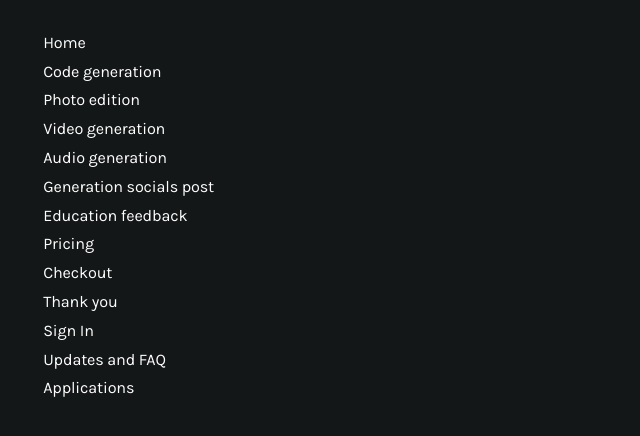
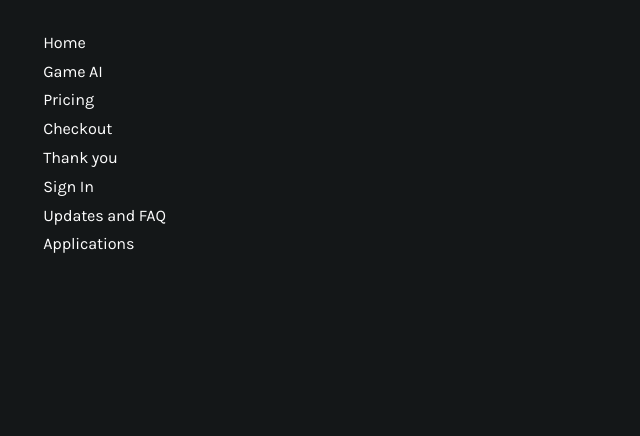
Before and after one commit to istvan-kreisz/GameGuideAI-frontend, a Next.js app: page /pagelist in a window 1280 px wide. Shown: the top 436 px of the page, without its empty margins (0-640 px from the left). Built offline with nearby package versions, Linux system fonts and the light colour scheme; what @rvxlab/tailwind-plugin-ios-full-height would draw is missing.

Commit message:
structure changes

```diff
--- a/constants/navigation.tsx
+++ b/constants/navigation.tsx
@@ -3,18 +3,18 @@ export const navigation = [
     title: "Ask Quest Questions",
     icon: "image-check",
     color: "#8E55EA",
-    url: "/photo-editing",
+    url: "/gameai-chat",
   },
   {
     title: "Ask World Questions",
     icon: "play-circle",
     color: "#D84C10",
-    url: "/video-generation",
+    url: "/gameai-chat",
   },
   {
     title: "Ask Open Ended Questions",
     icon: "trophy",
     color: "#0084FF",
-    url: "/education-feedback",
+    url: "/gameai-chat",
   },
 ];
--- a/mocks/chatHistory.tsx
+++ b/mocks/chatHistory.tsx
@@ -20,7 +20,7 @@ export const chatHistory = [
   },
   {
     id: "2",
-    title: "Photo retouch",
+    title: "Skyrim chat",
     content:
       "Write code (HTML, CSS and JS) for a simple form with 3 input fields and a dropdown with 2 buttons, cancel and send",
     users: [
@@ -29,7 +29,7 @@ export const chatHistory = [
       "/images/avatar-2.jpg",
     ],
     time: "Just now",
-    url: "/photo-editing",
+    url: "/gameai-chat",
   },
   {
     id: "3",
--- /dev/null
+++ b/pages/gameai-chat.tsx
@@ -0,0 +1,8 @@
+import type { NextPage } from "next";
+import GameAIPage from "@/templates/GameAIPage";
+
+const GameAI: NextPage = () => {
+  return <GameAIPage />;
+};
+
+export default GameAI;
--- a/pages/photo-editing.tsx
+++ /dev/null
@@ -1,8 +0,0 @@
-import type { NextPage } from "next";
-import PhotoEditingPage from "@/templates/PhotoEditingPage";
-
-const PhotoEditing: NextPage = () => {
-    return <PhotoEditingPage />;
-};
-
-export default PhotoEditing;
--- a/templates/ChatSamplePage/index.tsx
+++ b/templates/GameAIPage/index.tsx
@@ -6,14 +6,13 @@ import Question from "@/components/Question/Question";
 import Answer from "@/components/Answer/Answer";
 import Feedback from "@/components/Feedback/Feedback";
 
-const EducationFeedbackPage = () => {
+const GameAISamplePage = () => {
   const [message, setMessage] = useState<string>("");
 
   return (
     <Layout>
       <Chat title="Review test and provide feedback">
         <Question
-          document="Student-test.pdf"
           content="Review this test and provide feedback on how it can be improved or adjusted to better measure the student's knowledge and understanding of the subject being tested."
           time="Just now"
         />
@@ -31,4 +30,4 @@ const EducationFeedbackPage = () => {
   );
 };
 
-export default EducationFeedbackPage;
+export default GameAISamplePage;
--- a/templates/PageListPage/index.tsx
+++ b/templates/PageListPage/index.tsx
@@ -6,28 +6,8 @@ const items = [
     url: "/",
   },
   {
-    title: "Code generation",
-    url: "/code-generation",
-  },
-  {
-    title: "Photo edition",
-    url: "/photo-editing",
-  },
-  {
-    title: "Video generation",
-    url: "/video-generation",
-  },
-  {
-    title: "Audio generation",
-    url: "/audio-generation",
-  },
-  {
-    title: "Generation socials post",
-    url: "/generation-socials-post",
-  },
-  {
-    title: "Education feedback",
-    url: "/education-feedback",
+    title: "Game AI",
+    url: "/gameai-chat",
   },
   {
     title: "Pricing",
```
